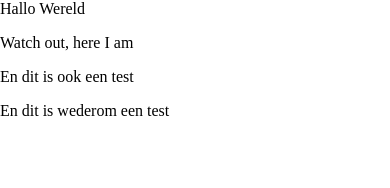
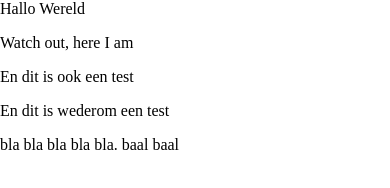
Before and after one commit to lundinger/testApp, a plain HTML site: page index.html in a window 390 px wide. Drawn offline with Linux system fonts and the light colour scheme; some packages are replaced by stand-ins of ours.

Commit message:
bla bla bla

```diff
--- a/config.xml
+++ b/config.xml
@@ -11,9 +11,10 @@
         uitvogelen hoe dit allemaal werkt
     </description>
 
-	<author href="http://" email="ilundahl@upcmail.nl">
+	<author href="http://" email="">
       Ingrid Lundahl
     </author>
+
 
 	<gap:platform name="ios" />
 
--- a/index.html
+++ b/index.html
@@ -23,5 +23,6 @@
         <p>Watch out, here I am</p>
         <p>En dit is ook een test</p>
         <p>En dit is wederom een test</p>
+        <p>bla bla bla bla bla. baal baal</p>
 	</body>
 </html>
```
